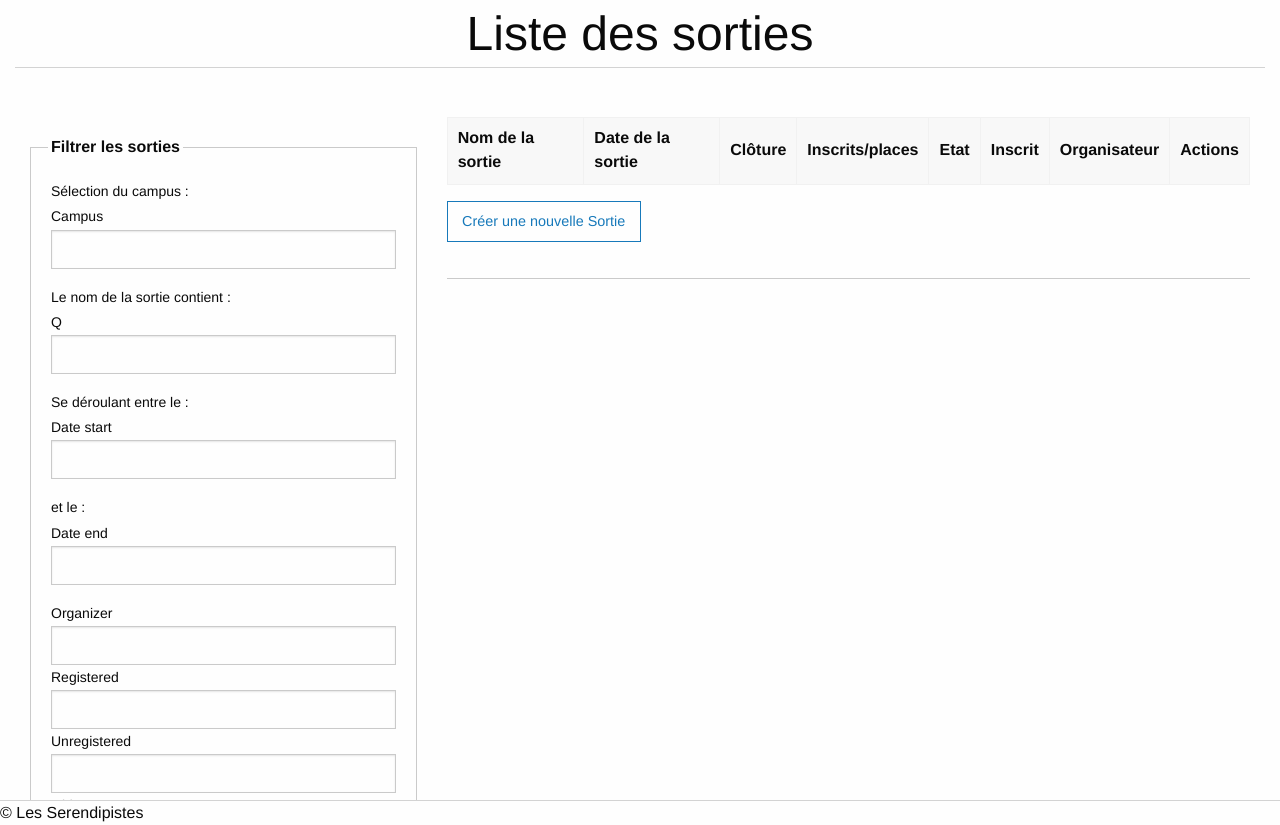
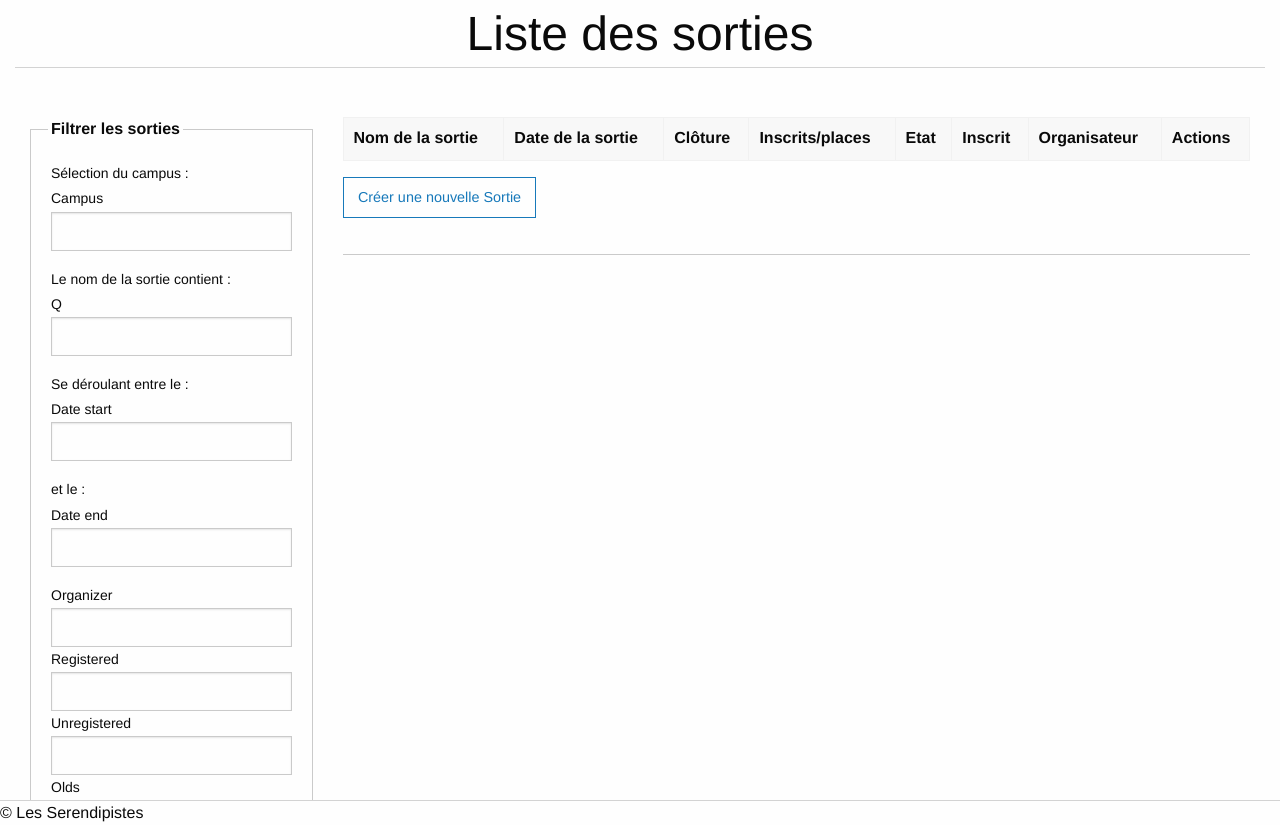
Before and after one commit to Les-Serendipistes/projet-sortir, a Symfony app: template templates/outing/outingList.html.twig in a window 1280 px wide. Shown: the part 97-922 px from the top of the page. Run offline with Twig, Linux system fonts and the light colour scheme; the template is opened without the code that fills it: most values are stand-ins (such as "Sample title", 1, 10 or a date in 2020); form fields are guessed from the names that the template uses; lists and menus that the app fills with data are empty; some libraries are stand-ins or nearby versions.

Commit message:
💄 Mise à jour de l'affichage de la page d'accueil

```diff
--- a/public/css/style.css
+++ b/public/css/style.css
@@ -1,6 +1,10 @@
 /* Personalisation de foundation */
 h1{
     border-bottom: lightgray 1px solid;
+}
+
+.fieldset {
+    margin: 0;
 }
 
 .top-bar, .top-bar ul{
--- a/templates/outing/_outingTable.html.twig
+++ b/templates/outing/_outingTable.html.twig
@@ -16,7 +16,7 @@
             {% if outing.state.label == 'Créée' or outing.state.label == 'Ouverte' %}
                 <a href="{{ path('outing_modify', {'id' : outing.id }) }}">Modifier</a>
             {% else %}
-                <a href="{{ path('outing_detail', {'id' : outing.id }) }}">Afficher</a>
+               - <a href="{{ path('outing_detail', {'id' : outing.id }) }}">Afficher</a>
             {% endif %}
         {% else %}
             <a href="{{ path('outing_detail', {'id' : outing.id }) }}">Afficher</a>
@@ -24,12 +24,12 @@
                 {% if outing.state.label == 'Activité en cours' %}
                 {% else %}
                     {% if outing.state.label == 'Créée' or outing.state.label == 'Ouverte' %}
-                        <a href="{{ path('outing_unsubscribe', {'id' : outing.id }) }}">Se désister</a>
+                        - <a href="{{ path('outing_unsubscribe', {'id' : outing.id }) }}">Se désister</a>
                     {% endif %}
                 {% endif %}
             {% else %}
                 {% if outing.state.label == 'Créée' or outing.state.label == 'Ouverte' %}
-                    <a href="{{ path('outing_subscribe', {'id' : outing.id }) }}">S'inscrire</a>
+                    - <a href="{{ path('outing_subscribe', {'id' : outing.id }) }}">S'inscrire</a>
                 {% endif %}
             {% endif %}
         {% endif %}
--- a/templates/outing/outingList.html.twig
+++ b/templates/outing/outingList.html.twig
@@ -10,10 +10,10 @@
         <hr/>
         <div class="cell medium-auto medium-cell-block-container">
             <div class="grid-x grid-padding-x">
-                <div class="cell medium-4 medium-cell-block-y">
+                <div class="cell medium-3 medium-cell-block-y">
                     {% include 'outing/_filter.html.twig' with {form: form} only %}
                 </div>
-                <div class="cell medium-8 medium-cell-block-y">
+                <div class="cell medium-9 medium-cell-block-y">
                     {% if outings is empty %}
                         <div class="callout warning large">
                             <h5>Aucune sortie à afficher</h5>
```
